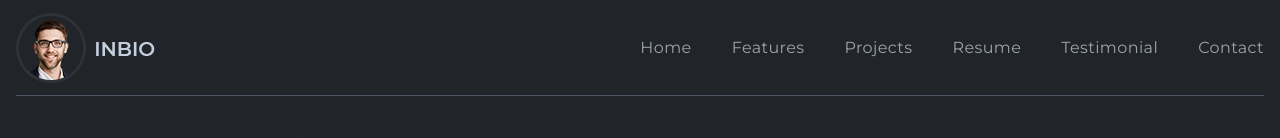
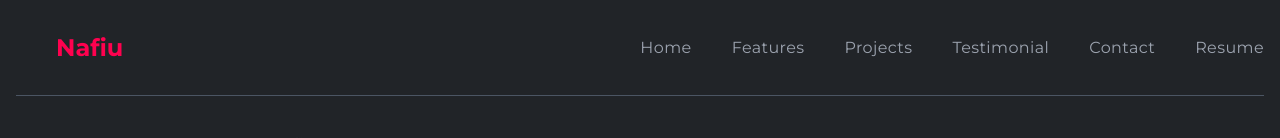
Before and after one commit to Mostakim69/Nafi-Portfolio, a React (Create React App) app: page / in a window 1280 px wide. Shown: the top 138 px of the page. Built offline with nearby package versions, Linux system fonts and the light colour scheme.

Commit message:
Navbar update

```diff
--- a/src/components/navbar/Navbar.js
+++ b/src/components/navbar/Navbar.js
@@ -11,7 +11,7 @@ const Navbar = () => {
   return (
     <div className="w-full h-24 sticky top-0 z-50 bg-bodyColor mx-auto flex justify-between items-center font-titleFont border-b-[1px] border-b-gray-600">
       <div>
-        <img src={logo} alt="logo" />
+        <h1 className="text-2xl font-bold text-designColor ml-10">Nafiu</h1>
       </div>
       <div>
         <ul className="hidden mdl:inline-flex items-center gap-6 lg:gap-10">
--- a/src/constants/index.js
+++ b/src/constants/index.js
@@ -15,11 +15,6 @@ export const navLinksdata = [
     link: "projects",
   },
   {
-    _id: 1004,
-    title: "Resume",
-    link: "resume",
-  },
-  {
     _id: 1005,
     title: "Testimonial",
     link: "testimonial",
@@ -29,4 +24,9 @@ export const navLinksdata = [
     title: "Contact",
     link: "contact",
   },
+  {
+    _id: 1004,
+    title: "Resume",
+    link: "resume",
+  },
 ];
```
